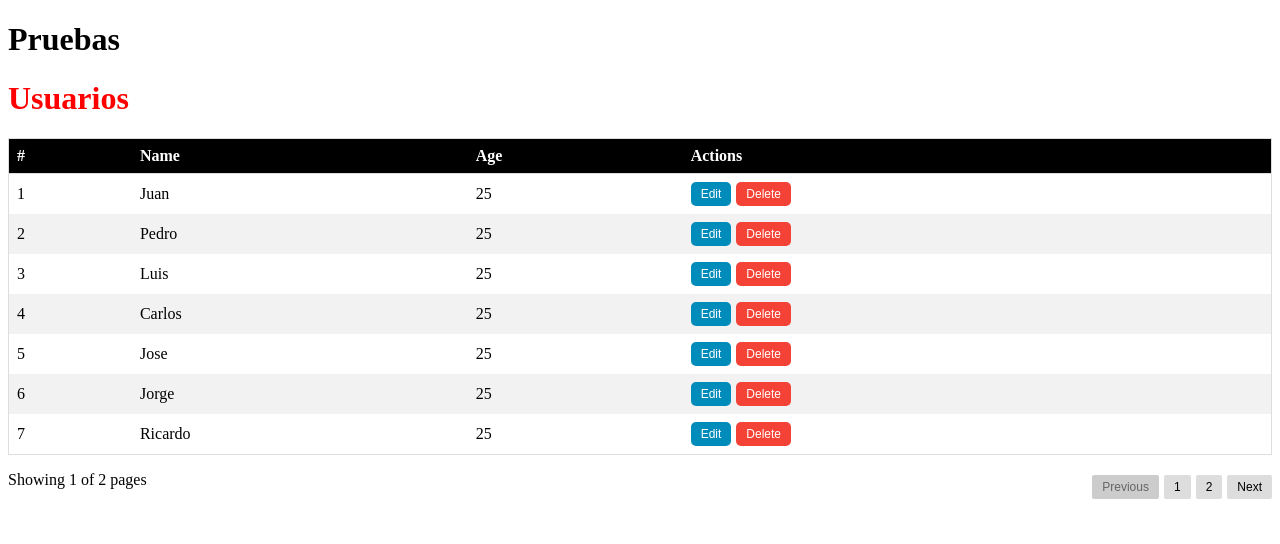
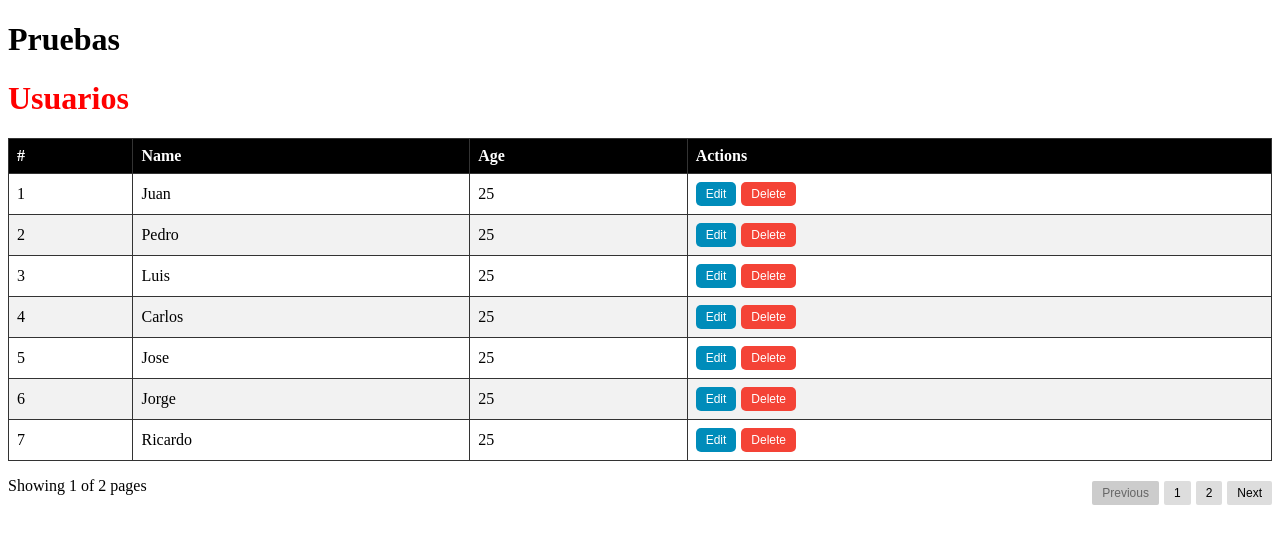
Before and after one commit to Edwalfo/tablaReutilizable, a React (Vite) app: page / in a window 1280 px wide. Shown: the top 544 px of the page. Built offline with nearby package versions, Linux system fonts and the light colour scheme.

Commit message:
Update table border color

```diff
--- a/src/components/ReusableTable.css
+++ b/src/components/ReusableTable.css
@@ -5,7 +5,7 @@
 .data-table {
   border-collapse: collapse;
   width: 100%;
-  border: 1px solid #ddd;
+  border: 1px solid #333;
 }
 
 .data-table tbody tr:nth-child(even) {
@@ -22,6 +22,7 @@
 .data-table td {
   text-align: left;
   padding: 8px;
+  border: 1px solid #333;
 }
 
 .data-table tbody tr:hover {
```
